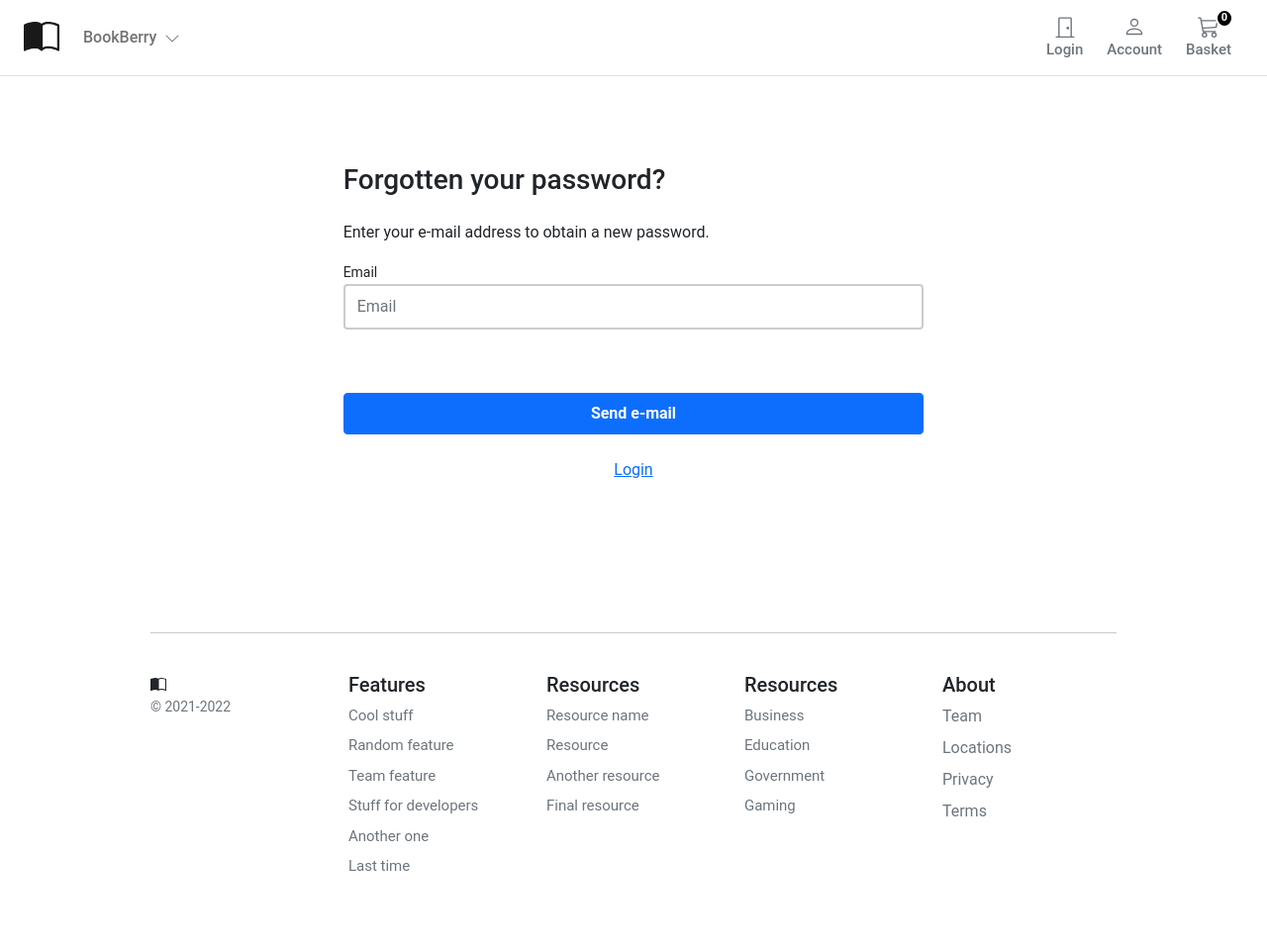
After one commit to Sanju6895/Ecommerce_VA, a Django app: page /account/password_reset/ in a window 1280 px wide. The commit adds this page. Shown: the whole page at 99% size. Run offline with Django 4.2, Linux system fonts and the light colour scheme; data that the repository does not hold is empty.

Commit message:
Commit: Password Reset Function Complete

```diff
--- a/account/forms.py
+++ b/account/forms.py
@@ -1,7 +1,8 @@
 from django import forms
 
 from .models import UserBase
-from django.contrib.auth.forms import AuthenticationForm
+from django.contrib.auth.forms import (AuthenticationForm, PasswordResetForm,
+                                       SetPasswordForm)
 
 
 class UserLoginForm(AuthenticationForm):
@@ -84,3 +85,24 @@ class UserEditForm(forms.ModelForm):
         super().__init__(*args, **kwargs)
         self.fields['first_name'].required = True
         self.fields['email'].required = True
+
+
+class PwdResetForm(PasswordResetForm):
+    email = forms.EmailField(max_length=254, widget=forms.TextInput(
+            attrs={'class': 'form-control mb-3', 'placeholder': 'Email', 'id':'form-email'}))
+
+    def clean_email(self):
+        email = self.cleaned_data['email']
+        u = UserBase.objects.filter(email=email)
+
+        if not u:
+            raise forms.ValidationError('Cannot find email address')
+        return email
+
+class PwdResetConfirmForm(SetPasswordForm):
+    new_password1 = forms.CharField(
+        label='New password', widget=forms.PasswordInput(
+            attrs={'class': 'form-control mb-3', 'placeholder': 'New Password', 'id': 'form-newpass'}))
+    new_password2 = forms.CharField(
+        label='Repeat password', widget=forms.PasswordInput(
+            attrs={'class': 'form-control mb-3', 'placeholder': 'New Password', 'id': 'form-new-pass2'}))
--- /dev/null
+++ b/account/templates/account/password_reset_form.html
@@ -0,0 +1,51 @@
+{% extends "base.html" %}
+{% block title %}Reset Password{% endblock %}
+{% block content %}
+
+<!-- {% if request.user.is_authenticated %}
+    <script>
+        window.location.href = '{% url "account:dashboard" %}';
+    </script>
+{% endif %} -->
+
+<style>
+    .account-form input {
+        border: 2px solid #ccc;
+        height: calc(2em + .75rem + 2px);
+    }
+
+    .account-form input:focus {
+        border-color: #1497ff;
+        box-shadow: inset 0 0px 0px rgba(0, 0, 0, 0.075), 0 0 0px rgba(255, 0, 0, 0.6);
+    }
+</style>
+
+<div class="container-fluid">
+    <div class="row no-gutter">
+        <div class="col-md-12">
+            <div class="login d-flex align-items-center py-5">
+                <div class="container">
+                    <div class="row">
+                        <div class="col-12 col-md-12 mx-auto">
+                            <form class="account-form p-4 rounded col-lg-8 mx-auto" method="post" action="{% url 'account:pwdreset' %}">
+                                <p class="h3 mb-4 font-weight-bold">Forgotten your password?</p>
+                                    <p>Enter your e-mail address to obtain a new password.</p>
+                                    {% if form.errors %}
+                                        <div class="alert alert-primary" role="alert">
+                                            Error: Please try again!
+                                        </div>
+                                    {% endif %}
+                                    {% csrf_token %}
+                                    <label class="small font-weight-bold">{{ form.email.label}}</label>
+                                    {{ form.email }}
+                                    <button class="btn btn-primary btn-block py-2 mb-4 mt-5 fw-bold w-100" type="submit"value="Send e-mail">Send e-mail</button>
+                                    <p class="text-center"><a href="{% url "account:login" %}">Login</a></p>
+                            </form>
+                        </div>
+                    </div>
+                </div>
+            </div>
+        </div>
+    </div>
+</div>
+{% endblock %}
--- a/account/urls.py
+++ b/account/urls.py
@@ -4,18 +4,41 @@ from django.views.generic import TemplateView
 
 from django.urls import path
 from . import views
-from . import forms
+from .forms import (PwdResetForm, UserLoginForm, PwdResetConfirmForm)
 
 app_name = 'account'
 
 urlpatterns = [
     path('login/', auth_views.LoginView.as_view(template_name='account/login.html',
-                            form_class=forms.UserLoginForm), name='login'),
+                            form_class=UserLoginForm), name='login'),
     path('logout/', auth_views.LogoutView.as_view(next_page='/account/login/'), name='logout'),
     path('register/',views.account_register, name='register'),
     path('activate/<slug:uidb64>/<slug:token>/', views.account_activate, name='activate'),
+
+    path('password_reset/', auth_views.PasswordResetView.as_view(template_name="account/password_reset_form.html",
+                                                                success_url='password_reset_email_confirm',
+                                                                email_template_name='account/password_reset_email.html',
+                                                                form_class=PwdResetForm), name='pwdreset'),
+
+    path('password_reset_confirm/<uidb64>/<token>', auth_views.PasswordResetConfirmView.as_view(template_name='account/password_reset_confirm.html',
+                                                                success_url='/account/password_reset_complete/',
+                                                                form_class=PwdResetConfirmForm),name="password_reset_confirm"),
+
+
+
+    path('password_reset/password_reset_email_confirm/',
+         TemplateView.as_view(template_name="account/reset_status.html"), name='password_reset_done'),
+
+    path('password_reset_complete/',
+         TemplateView.as_view(template_name="account/reset_status.html"), name='password_reset_complete'),
+
+
+
     path('dashboard/', views.dashboard, name='dashboard'),
     path('profile/edit/', views.edit_details, name='edit_details'),
     path('profile/delete_user/', views.delete_user, name='delete_user'),
     path('profile/delete_confirm/', TemplateView.as_view(template_name="account/delete_confirm.html"), name='delete_confirmation'),
+
+        # Reset password
+
 ]
--- a/templates/base.html
+++ b/templates/base.html
@@ -66,6 +66,7 @@
                         <span class="fs15 fw500">Shop</span>
                     </button>
 
+                    {% if user.is_authenticated %}
                     <a type="button" role="button" href="{% url 'account:logout' %}"
                         class="btn btn-outline-secondary border-0 basket-btn">
                             <div>
@@ -79,7 +80,7 @@
                         <span class="fs15 fw500">Logout</span>
                     </a>
 
-
+                    {% else %}
                     <a type="button" role="button" href="{% url 'account:login' %}"
                         class="btn btn-outline-secondary border-0 basket-btn">
                         <div>
@@ -92,6 +93,20 @@
                         </div>
                         <span class="fs15 fw500">Login</span>
                     </a>
+                    {% endif %}
+
+                    <a type="button" role="button" href="{% url "account:dashboard" %}"
+                    class="btn btn-outline-secondary border-0 basket-btn">
+                            <div>
+                                <svg xmlns="http://www.w3.org/2000/svg" width="22" height="22" fill="currentColor"
+                                    class="bi bi-person" viewBox="0 0 16 16">
+                                    <path
+                                        d="M8 8a3 3 0 1 0 0-6 3 3 0 0 0 0 6zm2-3a2 2 0 1 1-4 0 2 2 0 0 1 4 0zm4 8c0 1-1 1-1 1H3s-1 0-1-1 1-4 6-4 6 3 6 4zm-1-.004c-.001-.246-.154-.986-.832-1.664C11.516 10.68 10.289 10 8 10c-2.29 0-3.516.68-4.168 1.332-.678.678-.83 1.418-.832 1.664h10z" />
+                                </svg>
+                            </div>
+                        <span class="fs15 fw500">Account</span>
+                    </a>
+
 
 
                     <a type="button" role="button" href="{% url "basket:basket_summary" %}"
```
Also changed, not shown: account/templates/account/password_reset_confirm.html (added, +91 -0 lines), account/templates/account/password_reset_email.html (added, +14 -0 lines), account/templates/account/reset_status.html (added, +46 -0 lines).
